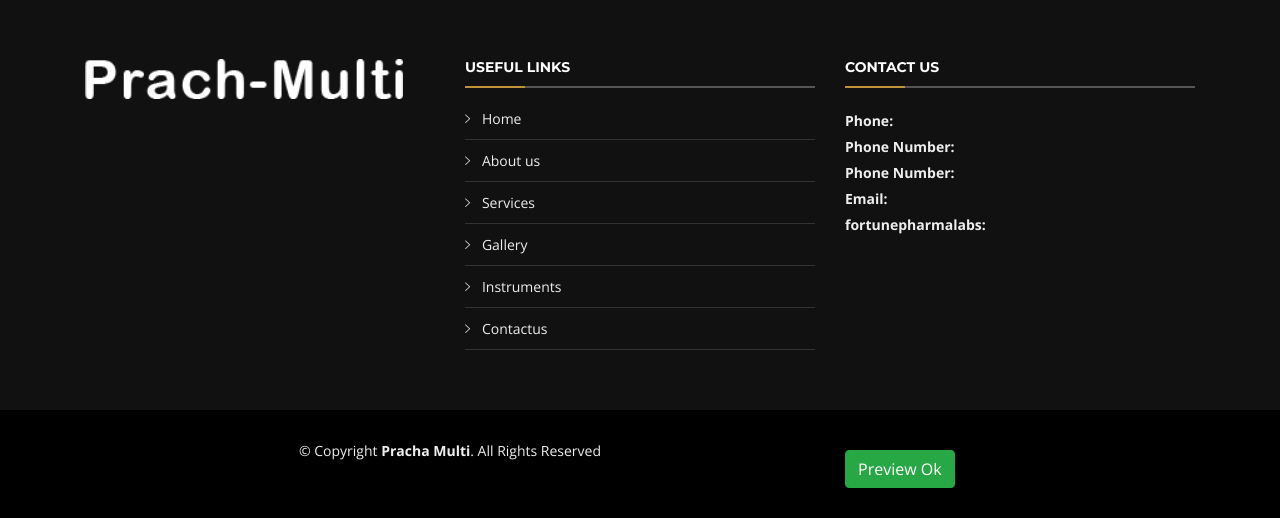
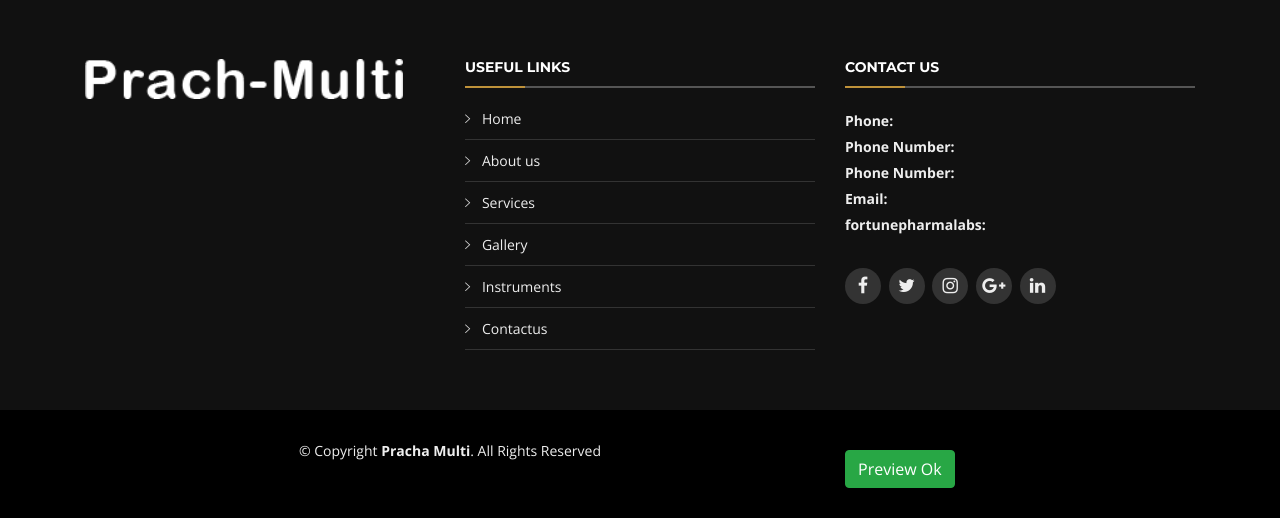
Before and after one commit to bayapucg/fortune-pharma, a CodeIgniter app: the page made by application/views/html/preview.php in a window 1280 px wide. Shown: the part 746-1264 px from the top of the page. Run offline with CodeIgniter, Linux system fonts and the light colour scheme; data that the repository does not hold is empty; some libraries are stand-ins or nearby versions; some web fonts are replaced.

Commit message:
instrogram link hide to show purpose
instrogram link hide to show purpose

```diff
--- a/application/controllers/Preview.php
+++ b/application/controllers/Preview.php
@@ -33,7 +33,7 @@ class Preview extends CI_Controller {
 				//echo '<pre>';print_r($data['gallery_details']);exit;
 				$data['testimonials_details']=$this->Users_model->get_testimonials_details();
 				$data['contactus_details']=$this->Users_model->get_contactus_details();
-
+				//echo '<pre>';print_r($data);exit;
 				$this->load->view('html/preview',$data);
 
 
--- a/application/views/admin/contactus.php
+++ b/application/views/admin/contactus.php
@@ -92,14 +92,14 @@
                     </div>
                 </div>
             </div>
-            <!--<div class="row">
+            <div class="row">
                 <div class="col-md-6">
                     <div class="form-group">
                         <label>Instagram Link</label>
                         <input type="text" class="form-control" placeholder="Enter Instagram Link" id="instagram_link" name="instagram_link" value="<?php echo isset($details['instagram_link'])?$details['instagram_link']:''; ?>">
                     </div>
                 </div>
-            </div>-->
+            </div>
             <div class="m-t-20 text-center">
                 <button type="submit" class="btn btn-primary" name="signup" value="Sign up">Save</button>
             </div>
--- a/application/views/html/preview.php
+++ b/application/views/html/preview.php
@@ -441,7 +441,13 @@
 								<strong>fortunepharmalabs:</strong>
                                 <?php echo isset($contactus_details['forturn_lab'])?$contactus_details['forturn_lab']:''; ?><br>
                             </p>
-
+                            <div class="social-links">
+                                <a href="<?php echo isset($contactus_details['facebook_link'])?$contactus_details['facebook_link']:'#'; ?>" target="_blank" class="facebook"><i class="fa fa-facebook"></i></a>
+                                <a href="<?php echo isset($contactus_details['twitter_link'])?$contactus_details['twitter_link']:'#'; ?>" target="_blank" class="twitter"><i class="fa fa-twitter"></i></a>
+                                <a href="<?php echo isset($contactus_details['instagram_link'])?$contactus_details['instagram_link']:'#'; ?>" target="_balnk" class="instagram"><i class="fa fa-instagram"></i></a>
+                                <a href="<?php echo isset($contactus_details['google_plus'])?$contactus_details['google_plus']:'#'; ?>" target="_blank" class="google-plus"><i class="fa fa-google-plus"></i></a>
+                                <a href="<?php echo isset($contactus_details['linkedIn_link'])?$contactus_details['linkedIn_link']:'#'; ?>" target="_blank" class="linkedin"><i class="fa fa-linkedin"></i></a>
+                            </div>
 
                         </div>
                     </div>
```
